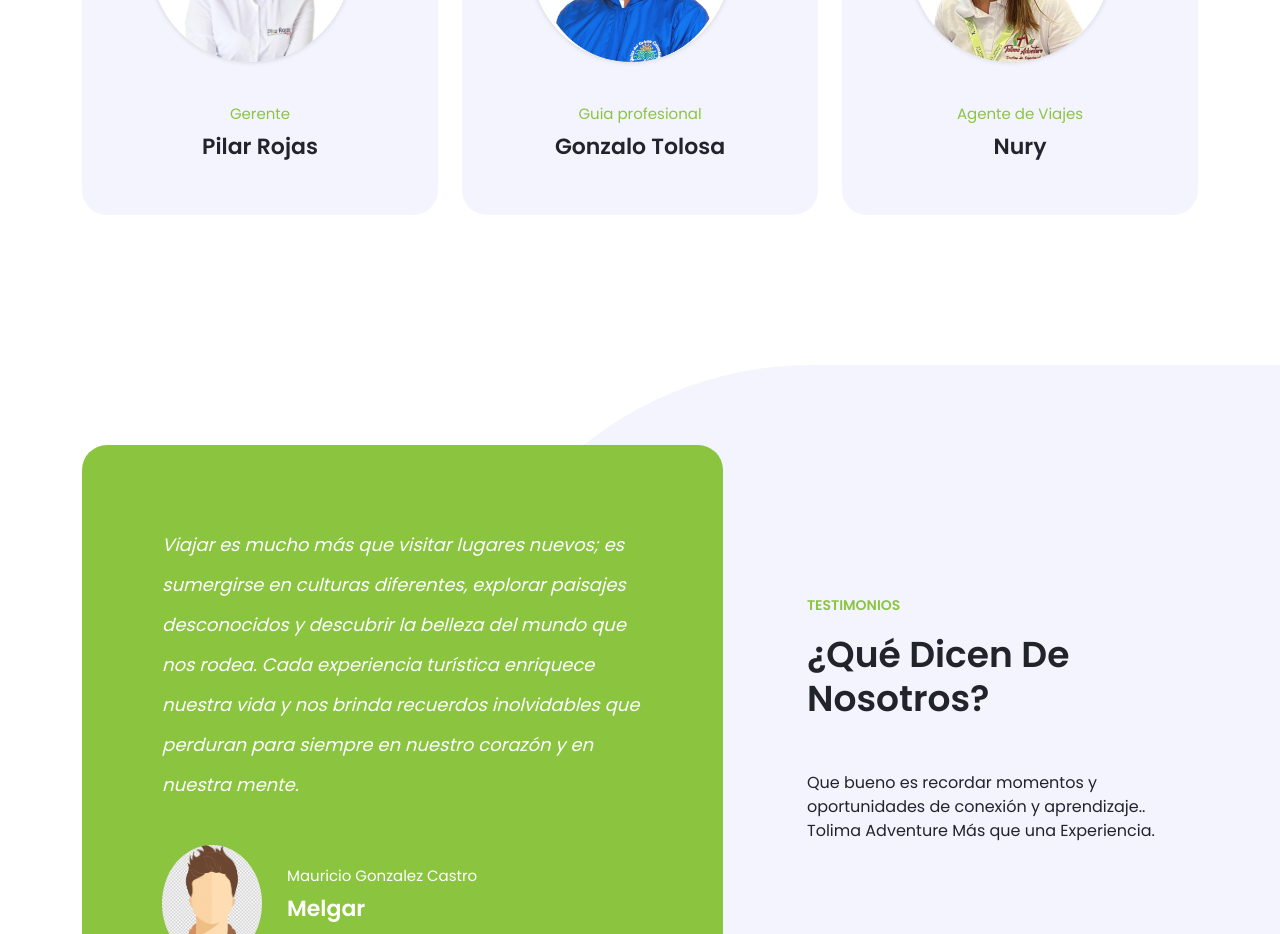
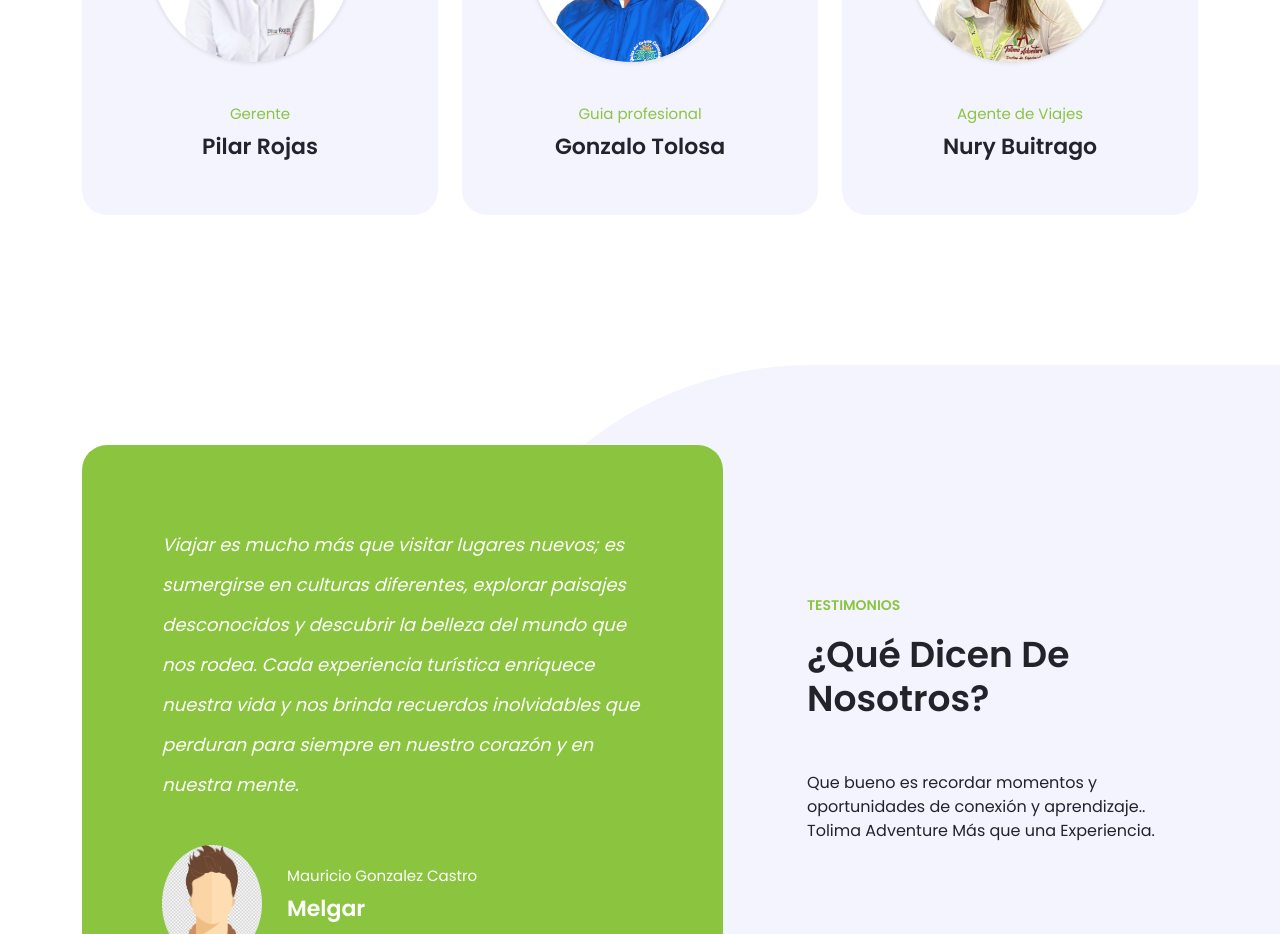
Before and after one commit to jordonez19/public, a Next.js app: page / in a window 1280 px wide. Shown: the part 3860-4794 px from the top of the page. Built offline with nearby package versions, Linux system fonts and the light colour scheme.

Commit message:
Buitrago

```diff
--- a/components/Team/index.js
+++ b/components/Team/index.js
@@ -30,7 +30,7 @@ const Team = () => {
                 <div className="main-content">
                   <img style={{ boxShadow: '0 0 5px #cecece' }} src="team/nury.jpg" alt="" />
                   <span className="category">Agente de Viajes</span>
-                  <h4>Nury </h4>
+                  <h4>Nury Buitrago </h4>
                 </div>
               </div>
             </div>
```
